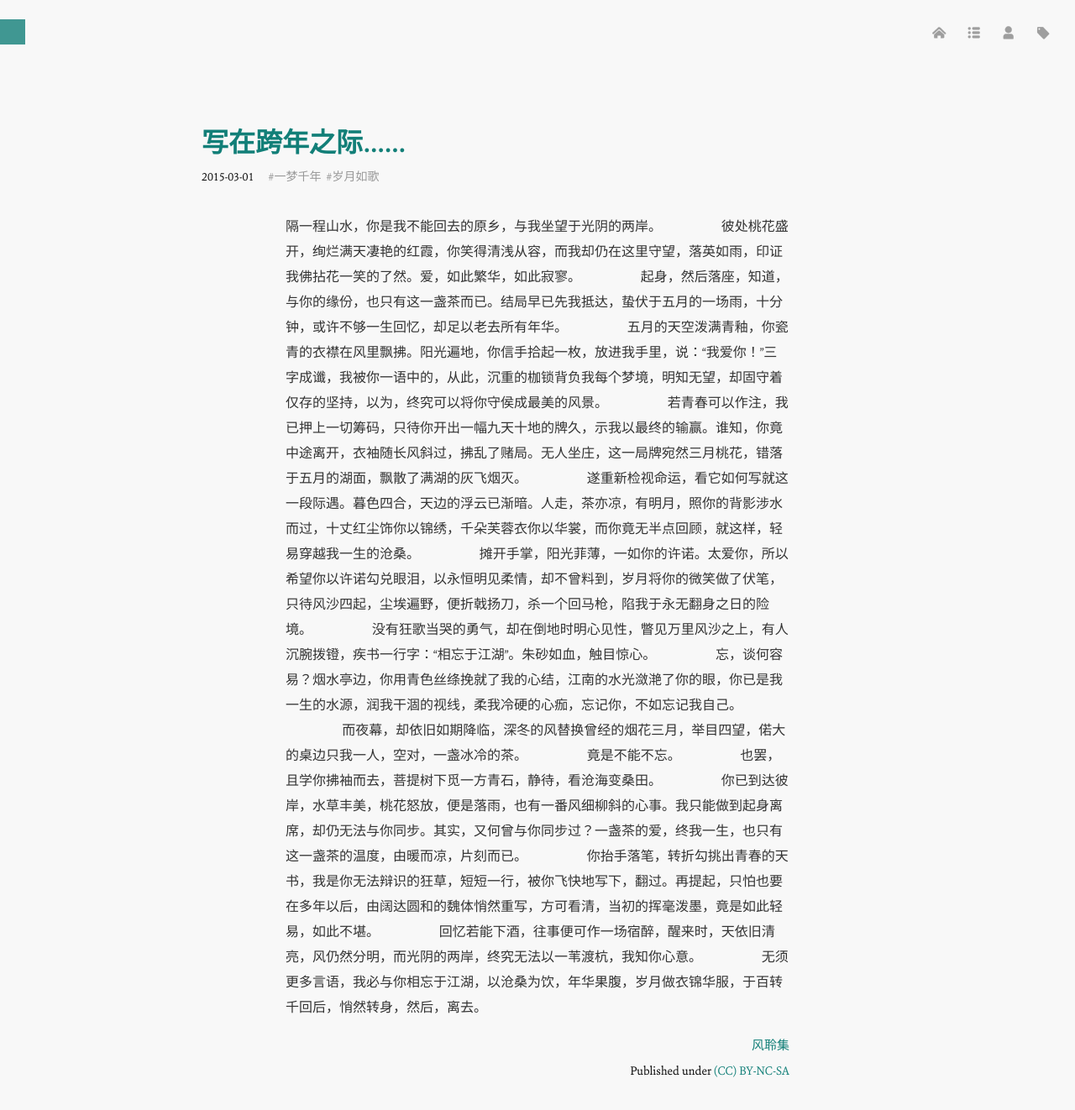
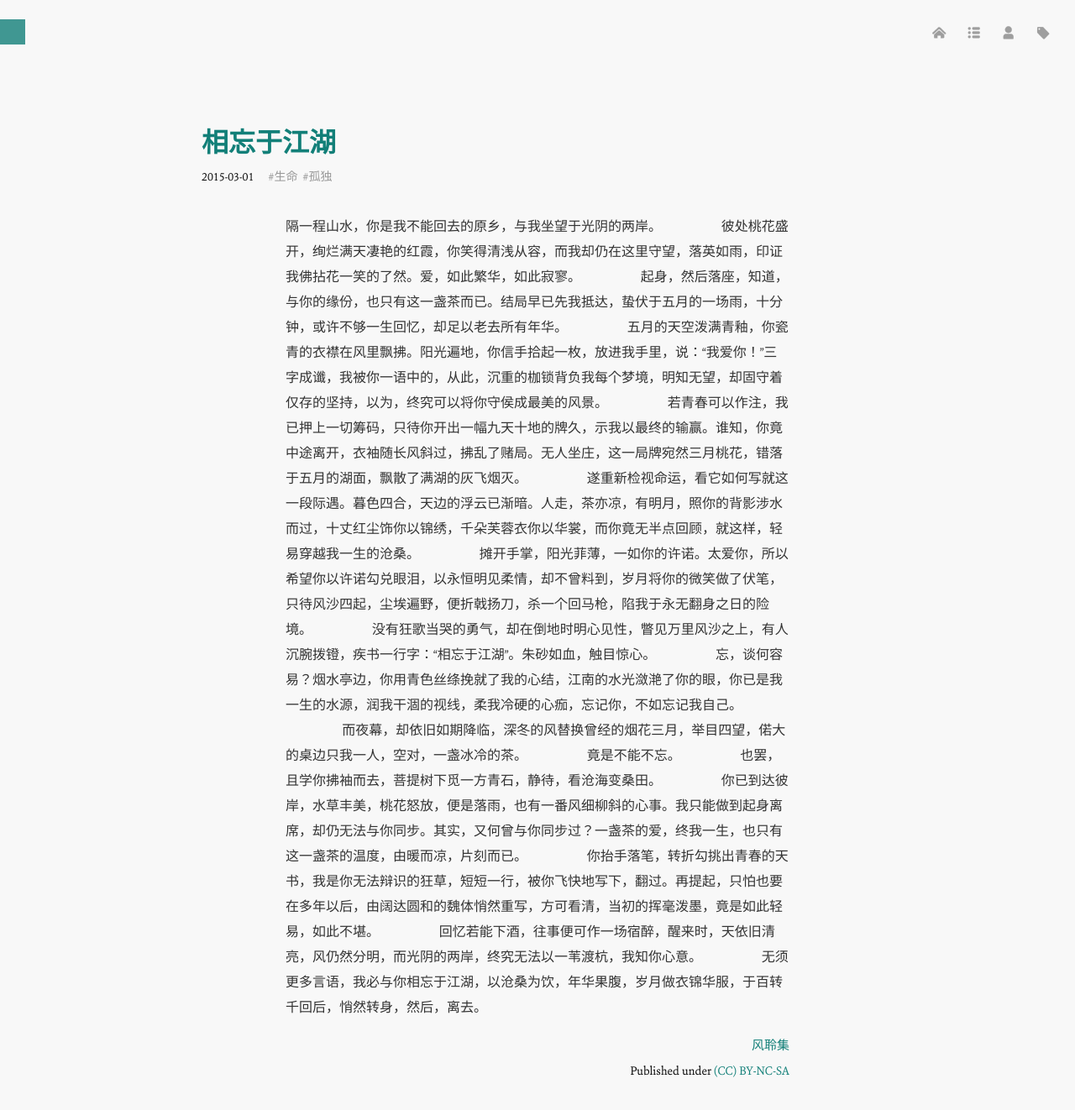
Before and after one commit to imisslovelove/cn, a Jekyll site: the page built from _posts/2015-03-01-相忘-于-江湖.md, in a window 1280 px wide and 1370 px high. Shown: the top 1322 px of the window at 84% size. Built offline with Jekyll 4.4.1, drawn with Linux system fonts in a browser that asks for light colours; Markdown is read by kramdown in place of the engine named in the settings; comment, search, counter and statistics services are not loaded.

Commit message:
相忘于江湖

```diff
--- a/_posts/2015-03-01-相忘-于-江湖.md
+++ b/_posts/2015-03-01-相忘-于-江湖.md
@@ -1,13 +1,14 @@
 ---
 layout: post
-title: 写在跨年之际……
+title: 相忘于江湖
 categories:
-- Book
+categories:
+- Emotion
+- Life
 tags:
-- 一梦千年
-- 岁月如歌
+- 生命
+- 孤独
 ---
-
 
 
 隔一程山水，你是我不能回去的原乡，与我坐望于光阴的两岸。
```
Also changed, not shown: _posts/2015-02-28-今城-轻寒.md (renamed from _posts/2015-02-28-今城-今城轻寒.md, +6 -5 lines).
